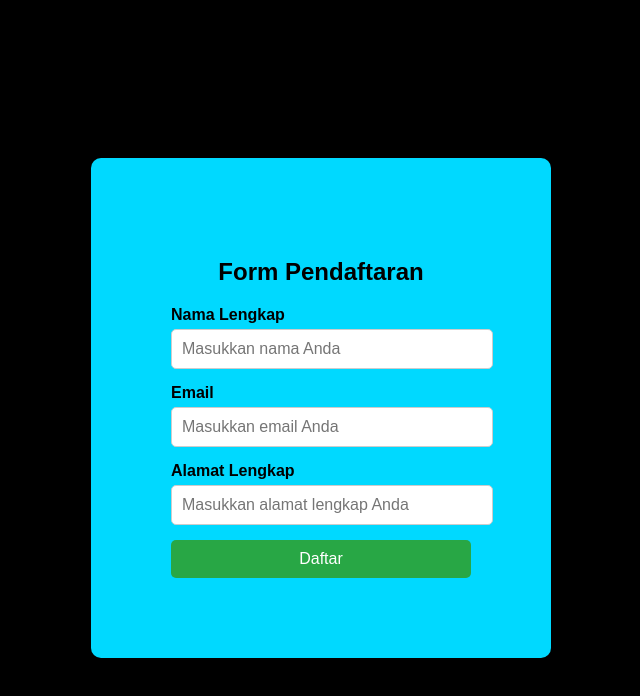
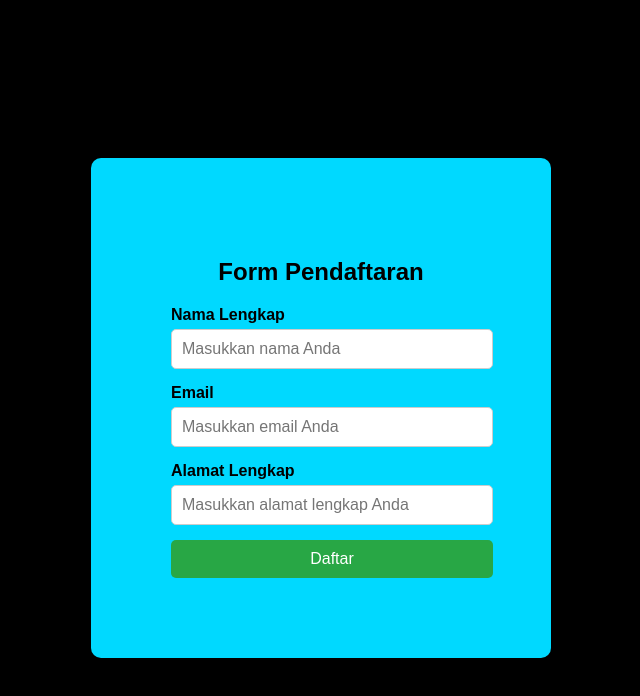
Before and after one commit to NightRunners02/Pemrograman-Web_Codelab2-Modul2_Khairy, a plain HTML site: page index.html in a window 1280 px wide. Shown: the whole page, without its empty margins (319-959 px from the left). Drawn offline with Linux system fonts and the light colour scheme.

Commit message:
Add files via upload

```diff
--- a/style.css
+++ b/style.css
@@ -47,7 +47,7 @@ button {
     color: white;
     border-radius: 5px;
     cursor: pointer;
-    width: 100%;
+    width: 322px;
 }
 
 button:hover {
```
